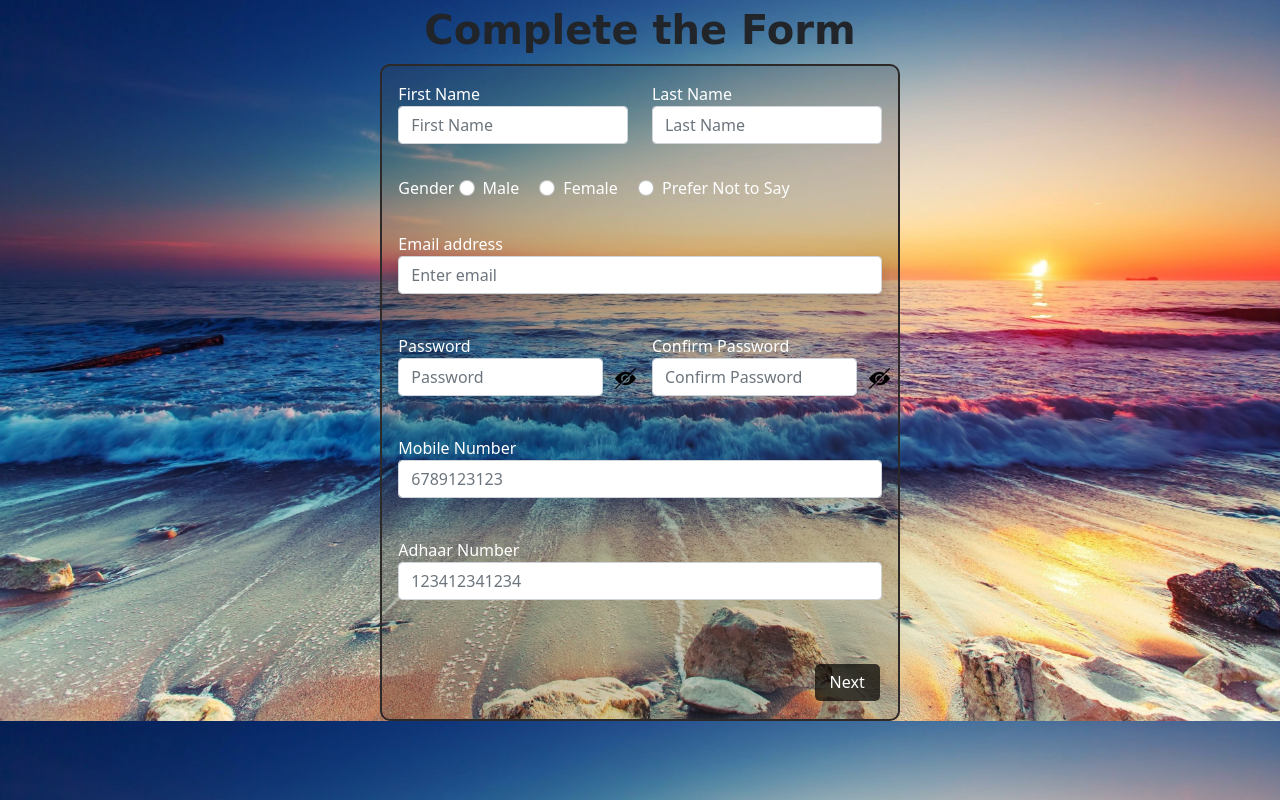
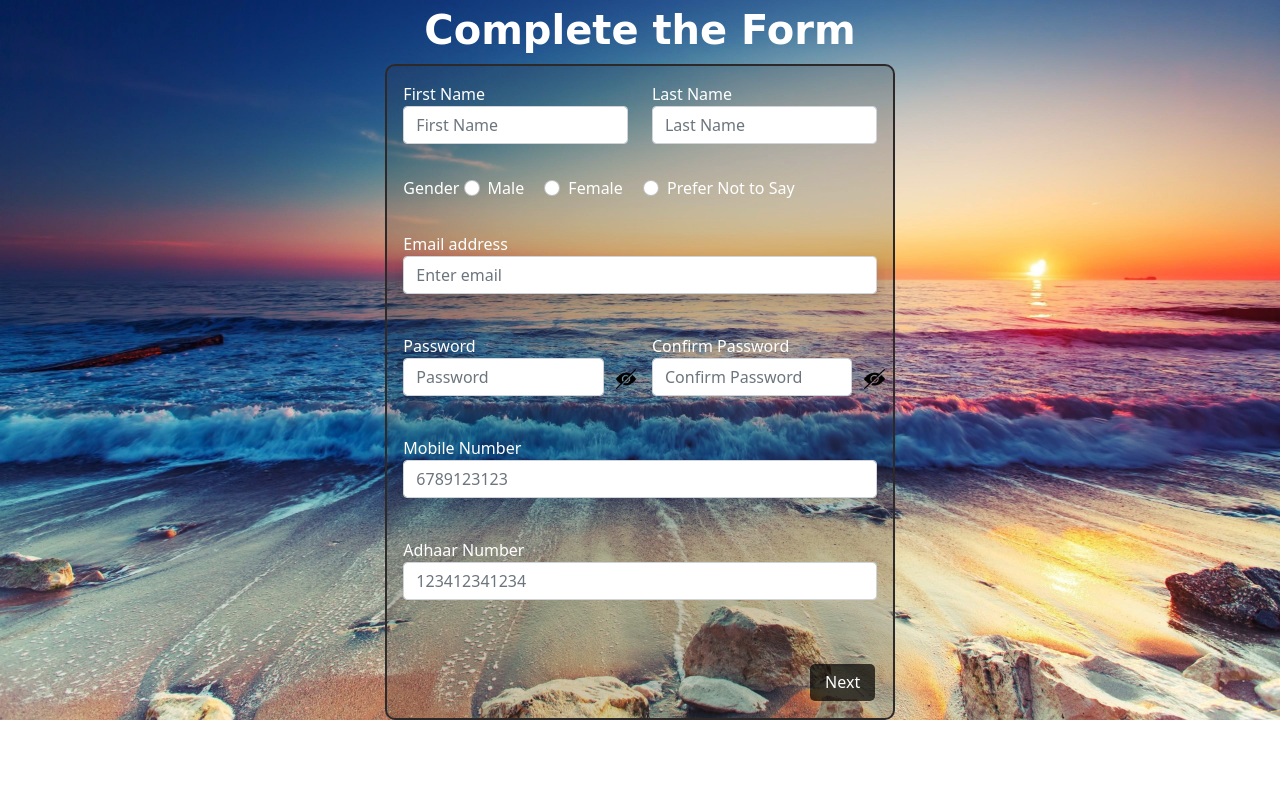
Before and after one commit to VishalPandey8477/StepForm, a plain HTML site: page index.html in a window 1280 px wide. Drawn offline with nearby package versions, Linux system fonts and the light colour scheme.

Commit message:
Changes in margin and padding of the row

```diff
--- a/assets/style/style.css
+++ b/assets/style/style.css
@@ -1,7 +1,10 @@
 * {
     /* border: 1px solid red; */
-    /* color: white; */
+    color: white;
+
 }
+
+
 
 
 .carousel-fade .carousel-item {
@@ -15,6 +18,9 @@ label {
 body {
     background-image: url(../images/backgroundImage.jpg);
     background-size: cover;
+    background-repeat: no-repeat;
+    /* width: 100%;
+    height: 100%; */
 }
 
 .heading {
--- a/index.html
+++ b/index.html
@@ -11,13 +11,13 @@
 
 </head>
 
-<body class="bg-info">
-    <div class="row justify-content-center">
+<body>
+    <div class="row justify-content-center m-0 p-0">
         <div class="col-md-6 text-center">
             <span class="heading">Complete the Form</span>
         </div>
     </div>
-    <div class="row justify-content-center mt-1">
+    <div class="row justify-content-center mt-1 m-0 p-0">
         <div class="col-md-5">
             <div id="carouselExampleControlsNoTouching" class="stepForm carousel slide carousel-fade p-2"
                 data-bs-touch="false" data-bs-interval="false">
@@ -301,7 +301,7 @@
         crossorigin="anonymous"></script>
 </body>
 
-<script src="function.js">
+<script src="assets/javaScripts/function.js">
 
 </script>
 
```
